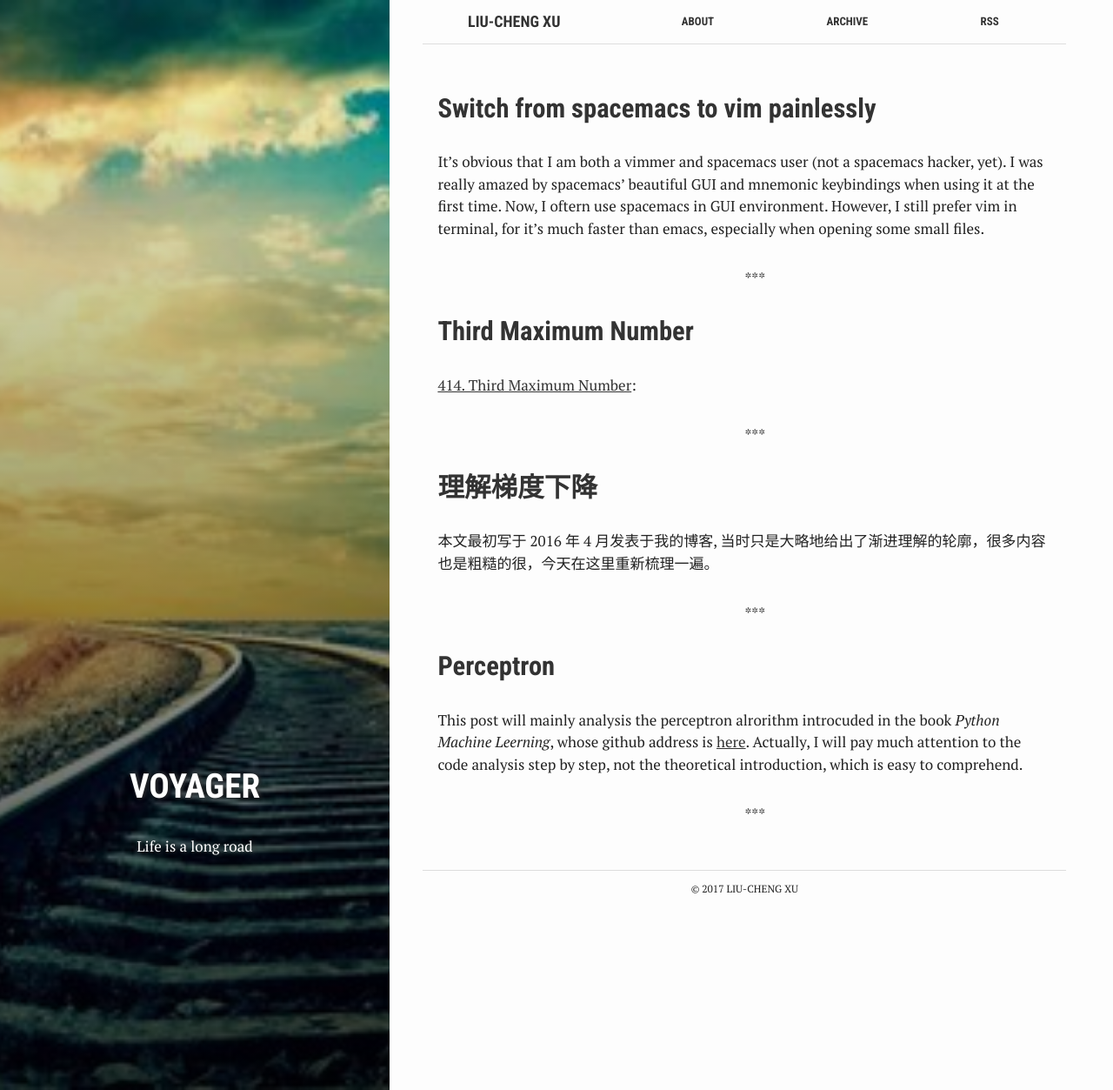
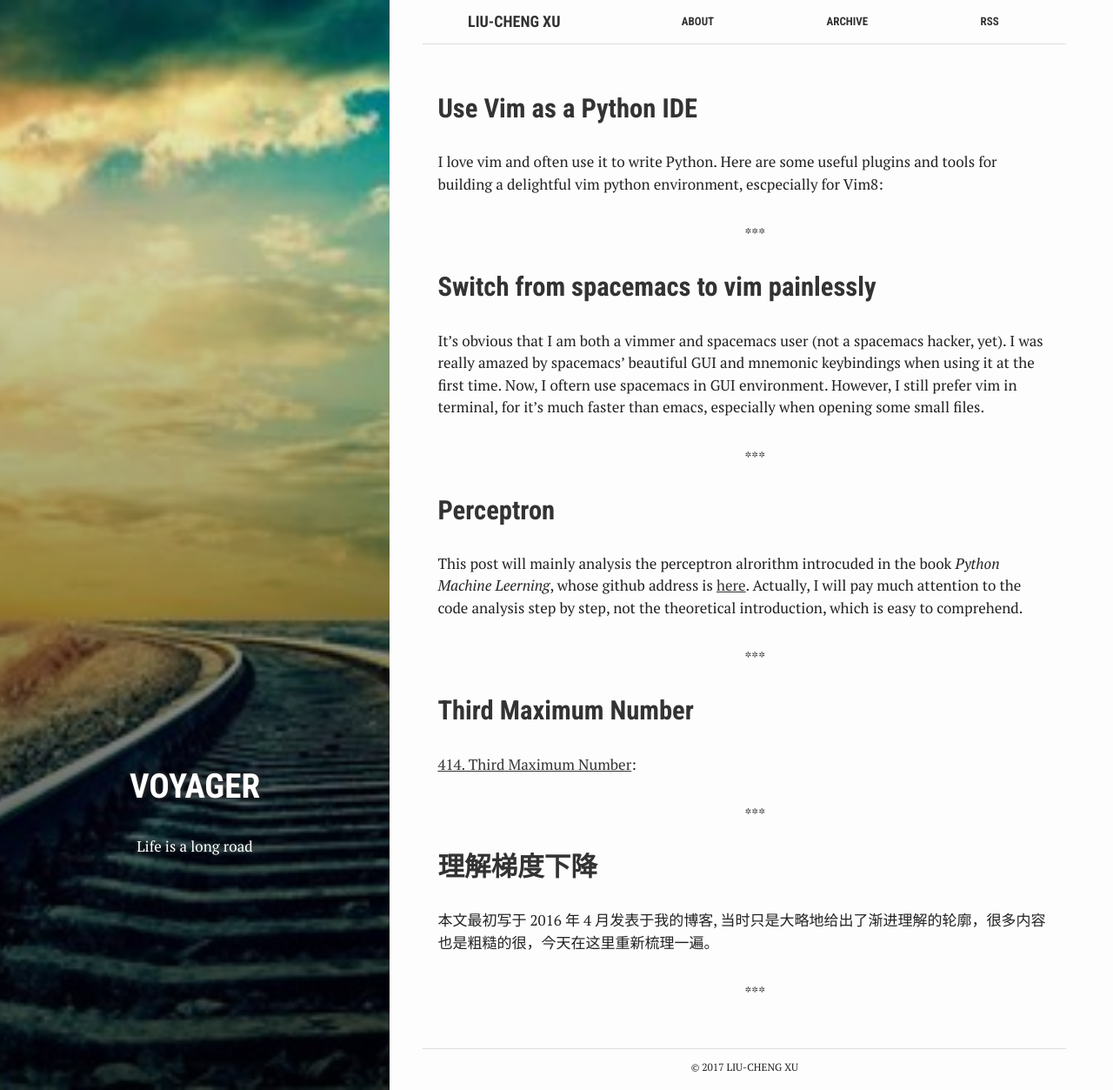
Before and after one commit to liuchengxu/liuchengxu.github.io, a Jekyll site: the page built from index.html, in a window 1280 px wide and 1253 px high. Shown: the whole window at 87% size. Built offline with Jekyll 4.4.1, drawn with Linux system fonts in a browser that asks for light colours; some of the changed lines change nothing that is shown.

Commit message:
Add one post

````diff
--- /dev/null
+++ b/_posts/2017-02-01-use-vim-as-a-python-ide.md
@@ -0,0 +1,108 @@
+---
+bg: "tools.jpg"
+layout: post
+title:  "Use Vim as a Python IDE"
+crawlertitle: "how to use vim as a python ide"
+summary: "Build a vim python IDE"
+categories: posts
+tags: ['tools']
+author: Liu-Cheng Xu
+---
+
+I love vim and often use it to write Python. Here are some useful plugins and tools for building a delightful vim python environment, escpecially for Vim8:
+
+![]({{ site.images }}/posts/vim-python-ide-screenshot.png)
+
+As you can see, tmux is also one of my favourite tools in terminal.
+
+### Syntax Checking
+
+If you use Vim8, [w0rp/ale](https://github.com/w0rp/ale) is a better option than syntastic, for it utilizes the async feature in Vim8, you will never get stuck due to the syntax checking. It’s similar to flycheck in emacs, which allows you to lint while you type.
+
+![](https://github.com/w0rp/ale/blob/master/img/example.gif?raw=true)
+(taken from ale)
+
+### Code Formatter
+
+[google/yapf](https://github.com/google/yapf) can be used to format python code. Make a key mapping as bellow, then you can format your python code via `<LocalLeader> =`.
+
+```vim
+autocmd FileType python nnoremap <LocalLeader>= :0,$!yapf<CR>
+```
+
+You can also take a look at [Chiel92/vim-autoformat](https://github.com/Chiel92/vim-autoformat).
+
+### Sort import
+
+[timothycrosley/isort](https://github.com/timothycrosley/isort) helps you sort imports alphabetically, and automatically separated into sections.  For example, use `<LocalLeader>i` to run isort on your current python file:
+
+```vim
+autocmd FileType python nnoremap <LocalLeader>i :!isort %<CR><CR>
+```
+
+Or you can use its vim plugins: [fisadev/vim-isort](https://github.com/fisadev/vim-isort#installation).
+
+### Auto Completion
+
+[Valloric/YouCompleteMe](https://github.com/Valloric/YouCompleteMe) is a good way to provide code auto completion. If you think YCM is too huge to give a try, [jedi-vim](https://github.com/davidhalter/jedi-vim) is an alternative. They all use [jedi](https://github.com/davidhalter/jedi) as their backend.
+
+![](https://github.com/davidhalter/jedi/raw/master/docs/_screenshots/screenshot_complete.png)
+(taken from jedi-vim)
+
+If use neovim, you can also try [Shougo/deoplete.nvim](https://github.com/Shougo/deoplete.nvim).
+
+### Quick Run
+
+If use Vim8, you can execute python file asynchronously by [skywind3000/asyncrun.vim](https://github.com/skywind3000/asyncrun.vim) and output automatically the result to the quickfix window like this:
+
+```vim
+“ Quick run via <F5>
+nnoremap <F5> :call <SID>compile_and_run()<CR>
+
+augroup SPACEVIM_ASYNCRUN
+    autocmd!
+    " Automatically open the quickfix window
+    autocmd User AsyncRunStart call asyncrun#quickfix_toggle(15, 1)
+augroup END
+
+function! s:compile_and_run()
+    exec 'w'
+    if &filetype == 'c'
+        exec "AsyncRun! gcc % -o %<; time ./%<"
+    elseif &filetype == 'cpp'
+       exec "AsyncRun! g++ -std=c++11 % -o %<; time ./%<"
+    elseif &filetype == 'java'
+       exec "AsyncRun! javac %; time java %<"
+    elseif &filetype == 'sh'
+       exec "AsyncRun! time bash %"
+    elseif &filetype == 'python'
+       exec "AsyncRun! time python %"
+    endif
+endfunction
+```
+
+For neovim, [neomake/neomake](https://github.com/neomake/neomake) is worthy of trying.
+
+Another approach is to use **[TMUX](https://github.com/tmux/tmux)**. The idea is simple: it can split your terminal screen into two. Basically, you will have one side of your terminal using Vim and the other side will be where you run your scripts.
+
+![]({{ site.images }}/posts/vim-python-ide-tmux.png)
+
+### Enhance the default python syntax highlighting
+
+[python-mode/python-mode](https://github.com/python-mode/python-mode) provides a more precise python syntax highlighting than the defaults. For example, you can add a highlighting for `pythonSelf` .
+
+```vim
+hi pythonSelf  ctermfg=68  guifg=#5f87d7 cterm=bold gui=bold
+```
+
+![](https://github.com/liuchengxu/space-vim-dark/blob/screenshots/screenshot2.png?raw=true)
+
+For more customized python syntax highlightings, please see [space-vim: python Layer](https://github.com/liuchengxu/space-vim/blob/master/layers/%2Blang/python/config.vim#L52-L72) and *syntax/python.vim* in [python-mode/python-mode](https://github.com/python-mode/python-mode/blob/develop/syntax/python.vim) .
+
+Actually, python-mode contains tons of stuff to develop python applications in Vim, e.g., static analysis, completion, documentation, and more. (But personally, I prefer to obtain the functionalities by some other better plugins.)
+
+There are also some neccessary general programming plugins, e.g., [scrooloose/nerdcommenter](https://github.com/scrooloose/nerdcommenter) for convenient commenter, [Yggdroot/indentLine](https://github.com/Yggdroot/indentLine) or [nathanaelkane/vim-indent-guides](https://github.com/nathanaelkane/vim-indent-guides) for visually displaying indent levels in Vim, etc.
+
+ALthough vim is great and many plugins are productive, IDE is still my first choice when it comes to refactoring code :).
+
+For more details, please see [space-vim](https://github.com/liuchengxu/space-vim), enable ycmd, syntax-checking, python, programming Layer , then you could get a nice vim environment for python like the screenshot. Hope it helpful.
````
Also changed, not shown: README.md, _posts/2017-01-01-perceptron.md (line endings or trailing spaces), _posts/2017-01-25-space-vim.md (renamed from _posts/2017-1-25-space-vim.md), assets/images/posts/vim-python-ide-screenshot.png (added), assets/images/posts/vim-python-ide-tmux.png (added).
